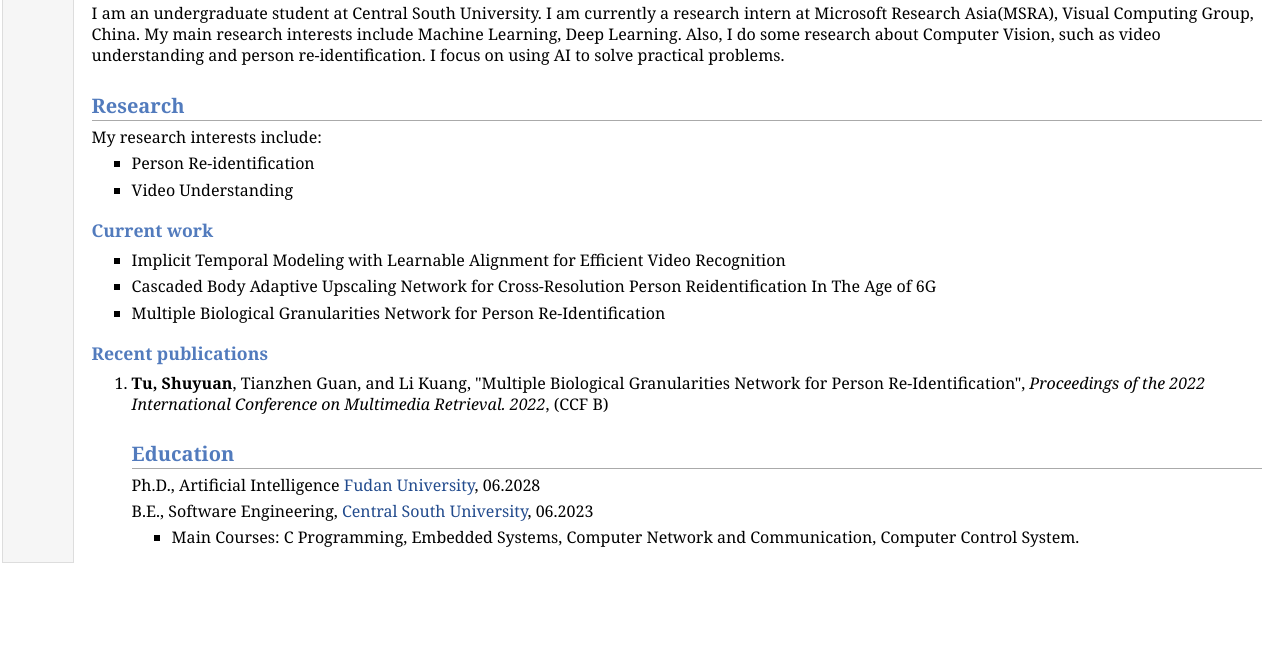
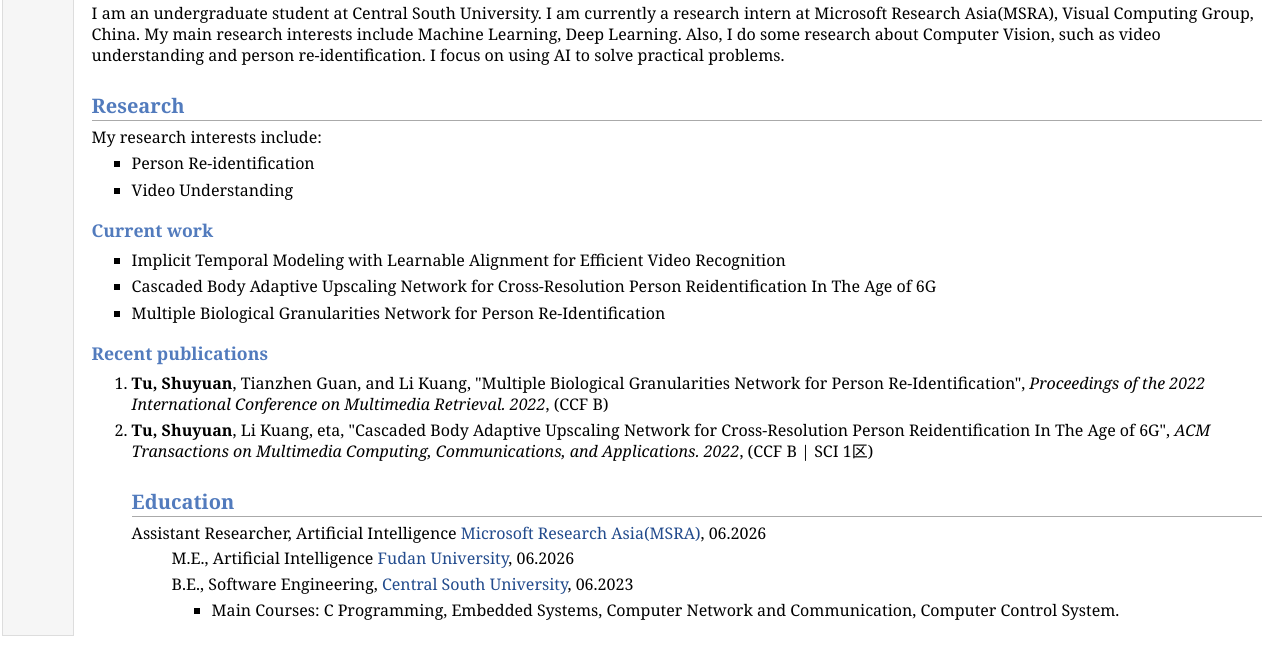
Before and after one commit to FrancisTu/FrancisTu.github.io, a plain HTML site: page index.html in a window 1280 px wide. Shown: the part 301-947 px from the top of the page. Before the commit the page ends 874 px from the top, so only its background shows below. Drawn offline with Linux system fonts and the light colour scheme.

Commit message:
Update index.html

```diff
--- a/index.html
+++ b/index.html
@@ -26,7 +26,7 @@ MSRA Intern,<br />
 Hithink RoyalFlush Information Network Co., Ltd. <br />
 No. 18 Tongshun Street, <br />
 ChangSha, China <br />
-E-mail: <a href="mailto:zhouxiuze@foxmail.com">1437766173@qq.com</a></p>
+E-mail: <a href="mailto:1437766173@qq.com">1437766173@qq.com</a></p>
 </td></tr></table>
 <h2>About me</h2>
 <p>I am an undergraduate student at Central South University. I am currently a research intern at Microsoft Research Asia(MSRA), Visual Computing Group, China. My main research interests include Machine Learning, Deep Learning. Also, I do some research about Computer Vision, such as video understanding and person re-identification. I focus on using AI to solve practical problems.</p>
@@ -51,8 +51,12 @@ E-mail: <a href="mailto:zhouxiuze@foxmail.com">1437766173@qq.com</a></p>
 <ol>
 <li><p><b>Tu, Shuyuan</b>, Tianzhen Guan, and Li Kuang, "Multiple Biological Granularities Network for Person Re-Identification", <i>Proceedings of the 2022 International Conference on Multimedia Retrieval. 2022</i>, (CCF B)</p>
 </li>
+<li><p><b>Tu, Shuyuan</b>, Li Kuang, eta, "Cascaded Body Adaptive Upscaling Network for Cross-Resolution Person Reidentification In The Age of 6G", <i>ACM Transactions on Multimedia Computing, Communications, and Applications. 2022</i>, (CCF B | SCI 1区)</p>
+</li>
 <h2>Education</h2>
-<p>Ph.D., Artificial Intelligence <a href="https://www.fudan.edu.cn/">Fudan University</a>, 06.2028</p>
+<p>Assistant Researcher, Artificial Intelligence <a href="https://www.msra.cn/">Microsoft Research Asia(MSRA)</a>, 06.2026</p>
+<ul>
+<p>M.E., Artificial Intelligence <a href="https://www.fudan.edu.cn/">Fudan University</a>, 06.2026</p>
 <ul>
 </ul>
 <p>B.E., Software Engineering, <a href="https://www.csu.edu.cn/">Central South University</a>, 06.2023</p>
```
